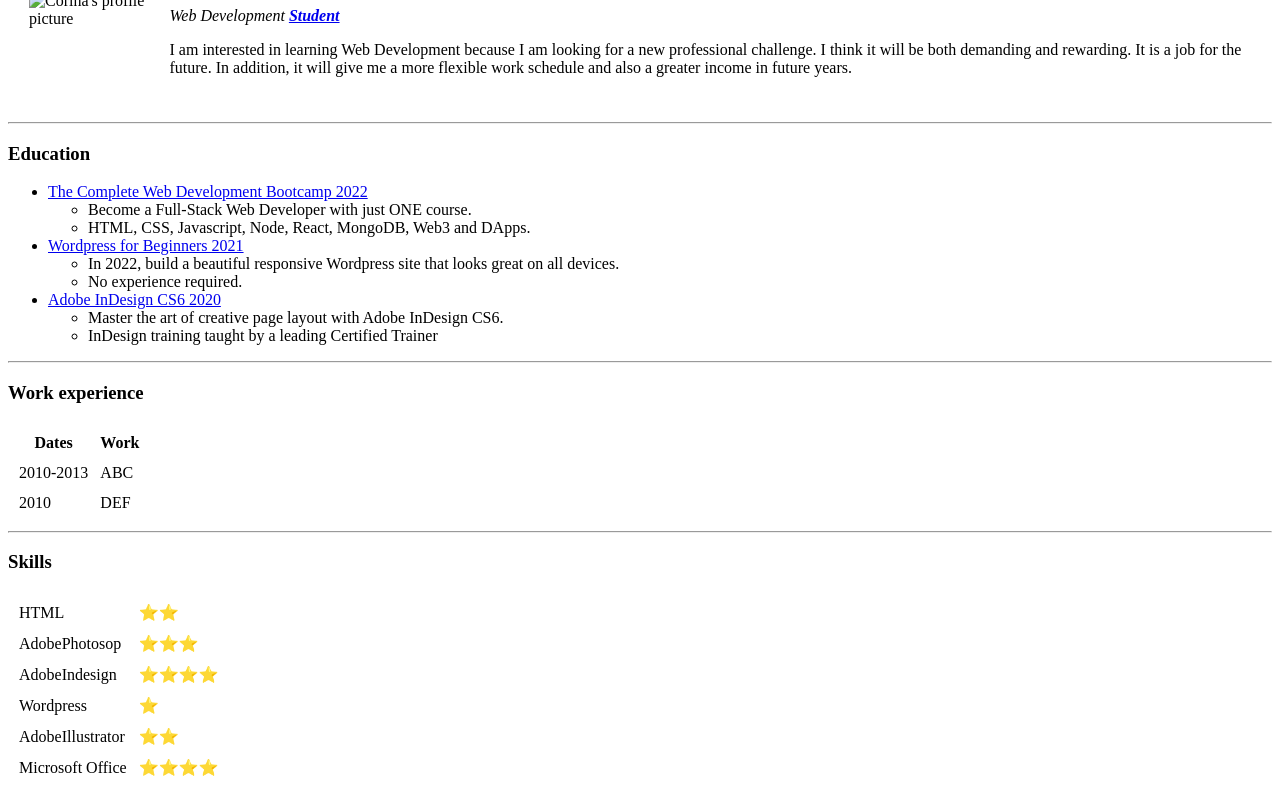
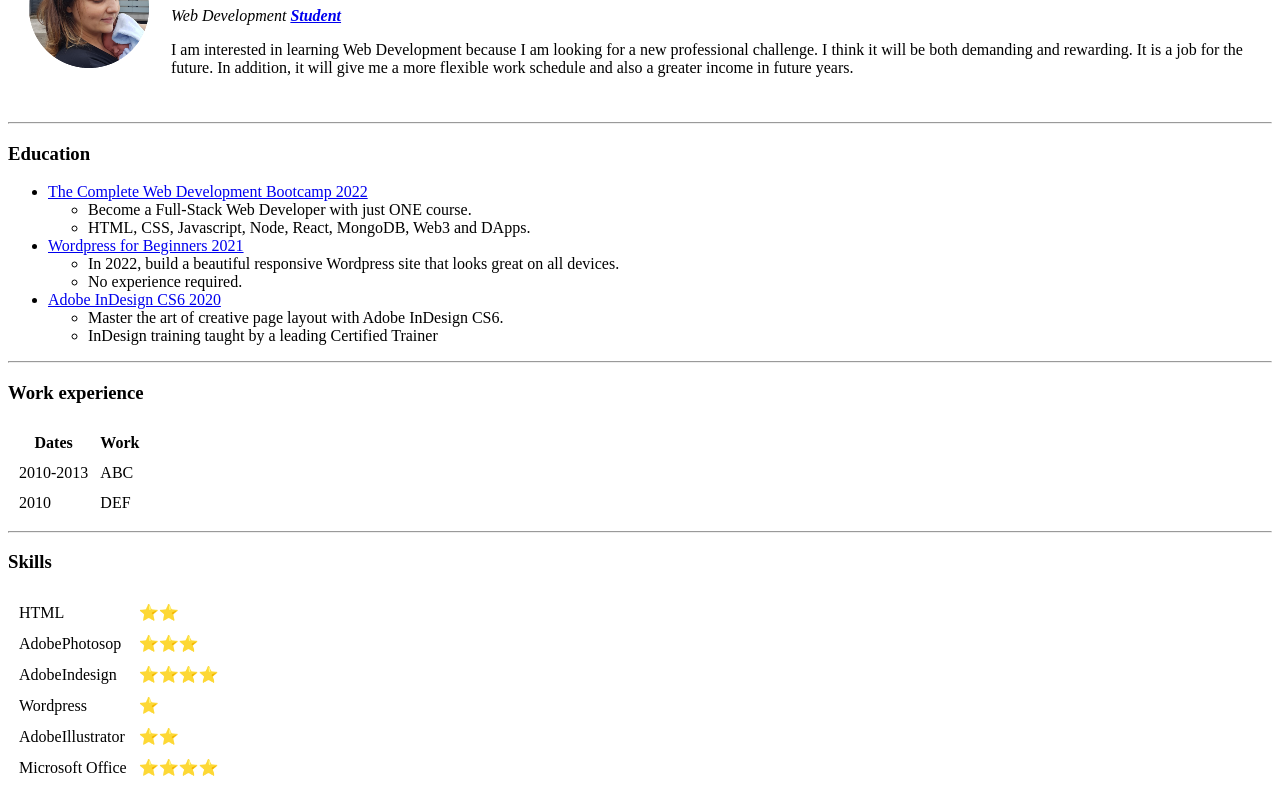
Before and after one commit to Muse02/CV, a plain HTML site: page index.html in a window 1280 px wide. Shown: the part 102-892 px from the top of the page. Drawn offline with Linux system fonts and the light colour scheme.

Commit message:
Update image

```diff
--- a/index.html
+++ b/index.html
@@ -9,7 +9,7 @@
 <body>
   <table cellspacing="20">
     <tr>
-      <td><img src="Images/Corina.png" alt="Corina's profile picture"></td>
+      <td><img src="Corina.png" alt="Corina's profile picture"></td>
       <td>
         <h1>Dina Corina</h1>
         <p><em>Web Development <strong><a href="https://appbrewery.com/?_ga=2.216995222.1836766047.1665834183-159215771.1665743203">Student</a></strong></em></p>
```
